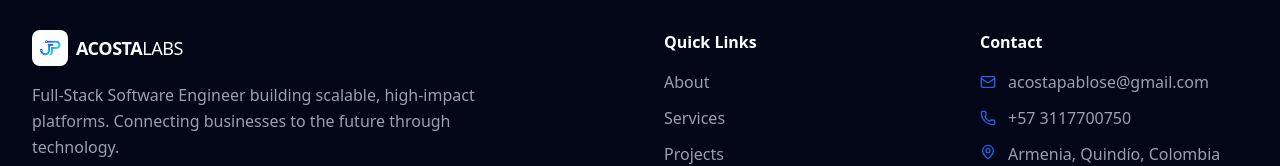
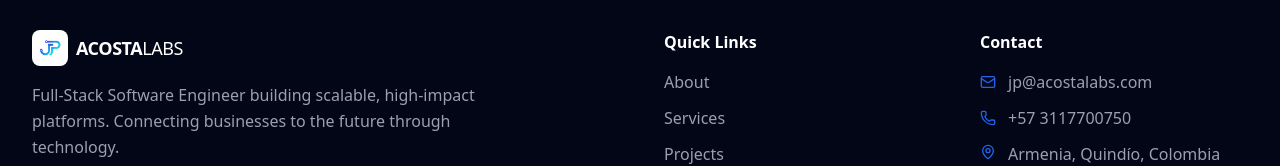
Before and after one commit to JPablo67/acostalabs, a Next.js app: page /blog in a window 1280 px wide. Shown: the part 1179-1345 px from the top of the page. Built offline with nearby package versions, Linux system fonts and the light colour scheme.

Commit message:
front end changes

```diff
--- a/src/app/page.tsx
+++ b/src/app/page.tsx
@@ -26,7 +26,7 @@ const jsonLd = {
         width: 256,
         height: 256,
       },
-      email: "acostapablose@gmail.com",
+      email: "jp@acostalabs.com",
       telephone: "+573117700750",
       address: {
         "@type": "PostalAddress",
@@ -101,7 +101,7 @@ const jsonLd = {
       availableLanguage: ["English", "Spanish"],
       contactPoint: {
         "@type": "ContactPoint",
-        email: "acostapablose@gmail.com",
+        email: "jp@acostalabs.com",
         contactType: "customer support",
         availableLanguage: ["English", "Spanish"],
       },
--- a/src/lib/constants.ts
+++ b/src/lib/constants.ts
@@ -5,7 +5,7 @@ export const SITE = {
   url: "https://acostalabs.com",
   author: "Juan Pablo Acosta",
   title: "Full-Stack Software Engineer",
-  email: "acostapablose@gmail.com",
+  email: "jp@acostalabs.com",
   phone: "+57 3117700750",
   location: "Armenia, Quindío, Colombia",
   linkedin: "https://www.linkedin.com/in/juan-pablo-acosta-91a521195/",
```
